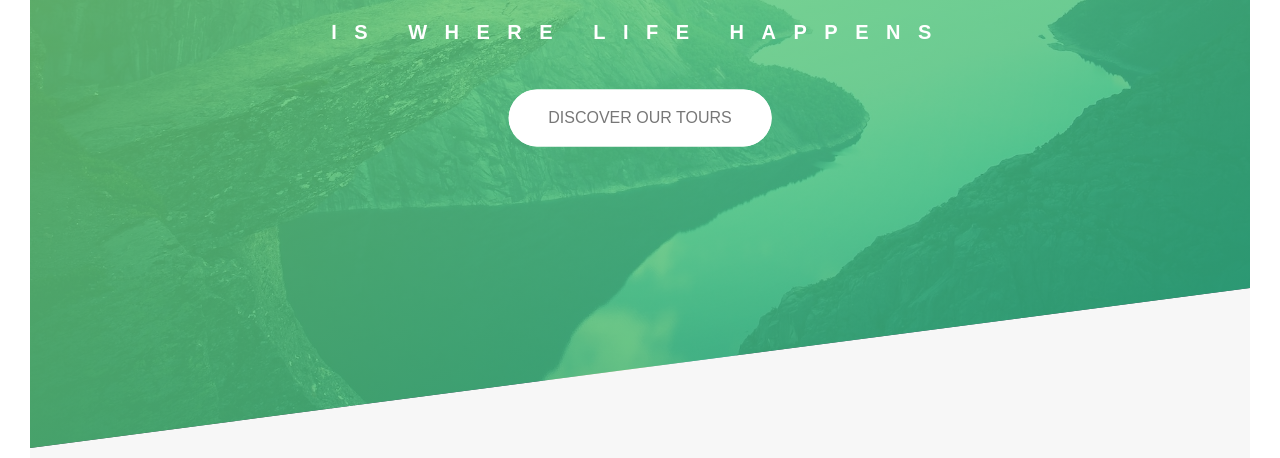
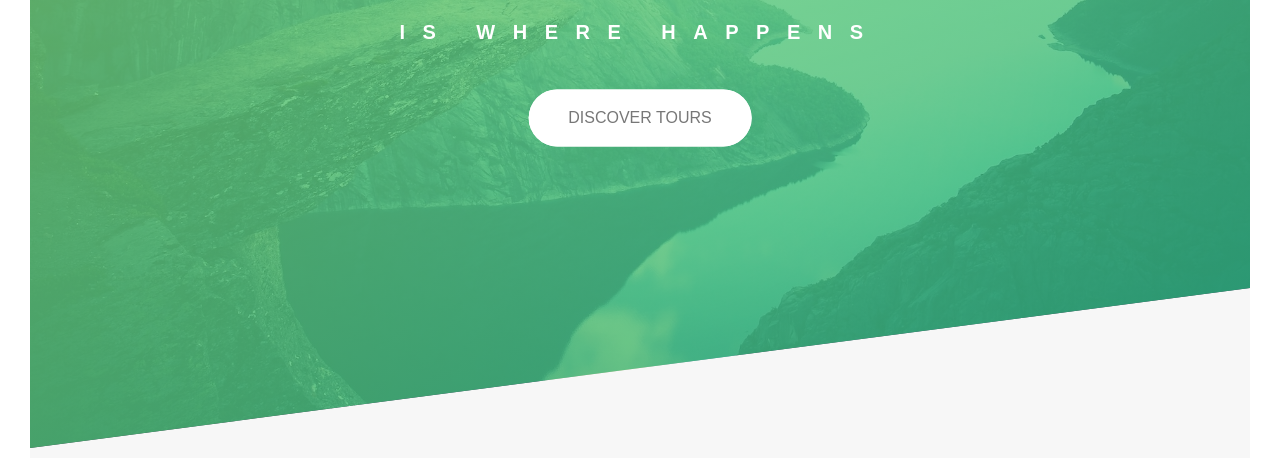
Before and after one commit to ArunRaj213/project-nature, a website: page index.html in a window 1280 px wide. Shown: the part 342-800 px from the top of the page. Drawn offline with Linux system fonts and the light colour scheme.

Commit message:
text commit

```diff
--- a/index.html
+++ b/index.html
@@ -41,10 +41,10 @@
         <div class="header__text-box">
             <h1 class="heading-primary">
                 <span class="heading-primary--main">outdoors</span>
-                <span class="heading-primary--sub">is where life happens</span>
+                <span class="heading-primary--sub">is where happens</span>
             </h1>
 
-            <a href="#" class="btn btn--white btn--animated">discover our tours</a>
+            <a href="#" class="btn btn--white btn--animated">discover tours</a>
         </div>
     </header>
 
```
